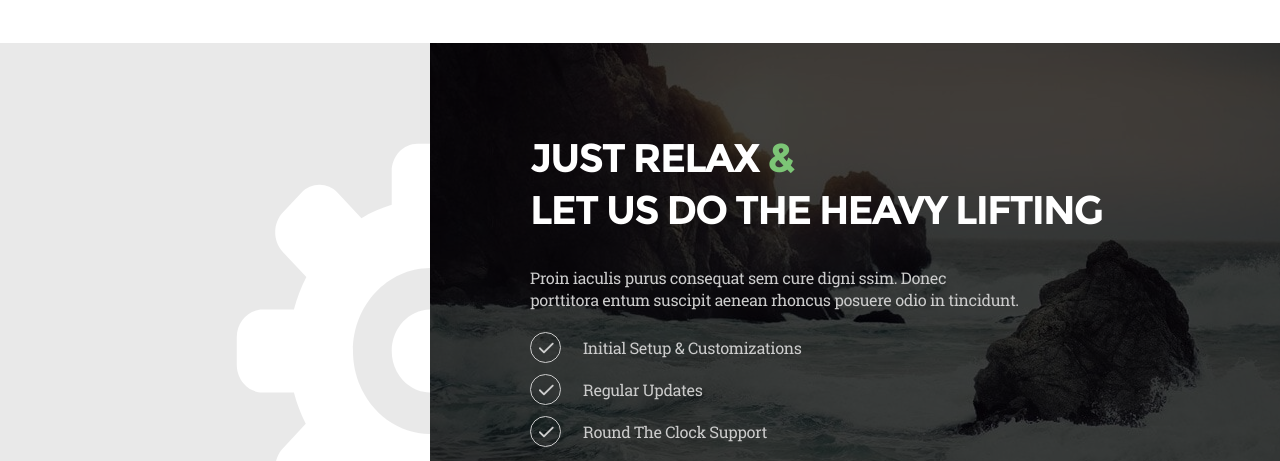
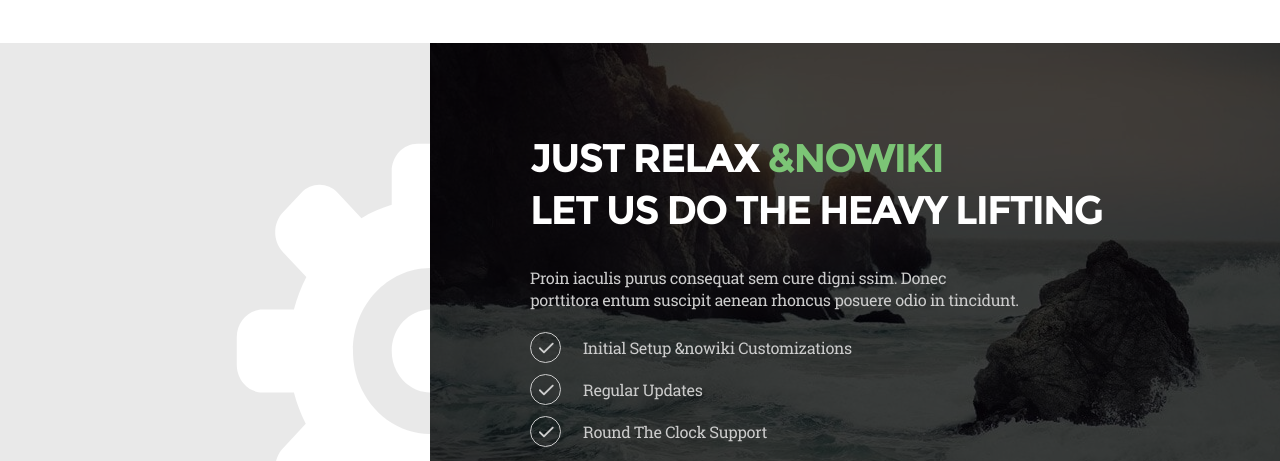
Before and after one commit to Yellrus/Yellrus.github.io, a plain HTML site: page index.html in a window 1280 px wide. Shown: the part 1140-1601 px from the top of the page. Drawn offline with Linux system fonts and the light colour scheme.

Commit message:
тест 5

```diff
--- a/index.html
+++ b/index.html
@@ -10,7 +10,7 @@
     <meta name="HandheldFriendly" content="True">
     <meta name="description" content="Creative digital solution">
     <title>Главная</title>
-    <link href="assets/styles/main.min.css?t=1483968061468" rel="stylesheet">
+    <link href="assets/styles/main.min.css?t=1483969340590" rel="stylesheet">
   </head>
   <body class="index-content">
     <header class="page-header page-header--no-js"><a class="page-header__logo" href="#">
@@ -60,13 +60,13 @@
     <section class="section-feautures index-content__section-feautures">
       <div class="section-feautures__gear"></div>
       <section class="section-feautures__relax">
-        <h2 class="section-feautures__title section-feautures__title--color-title">Just relax&nbsp;<span class="section-feautures__color">&amp;</span><br/>let us do the heavy lifting</h2>
+        <h2 class="section-feautures__title section-feautures__title--color-title">Just relax&nbsp;<span class="section-feautures__color">&amp;nowiki</span><br/>let us do the heavy lifting</h2>
         <p class="section-feautures__text section-feautures__text">
           Proin iaculis purus consequat sem cure  digni ssim. Donec<br>
           porttitora entum suscipit  aenean rhoncus posuere odio in tincidunt.
         </p>
         <ul class="section-feautures__list-items">
-          <l1 class="section-feautures__item section-feautures__item--marker">Initial Setup &amp; Customizations</l1>
+          <l1 class="section-feautures__item section-feautures__item--marker">Initial Setup &amp;nowiki Customizations</l1>
           <l1 class="section-feautures__item section-feautures__item--marker">Regular Updates</l1>
           <l1 class="section-feautures__item section-feautures__item--marker">Round The Clock Support</l1>
         </ul><a class="btn section-feautures__btn">Learn more</a>
```
